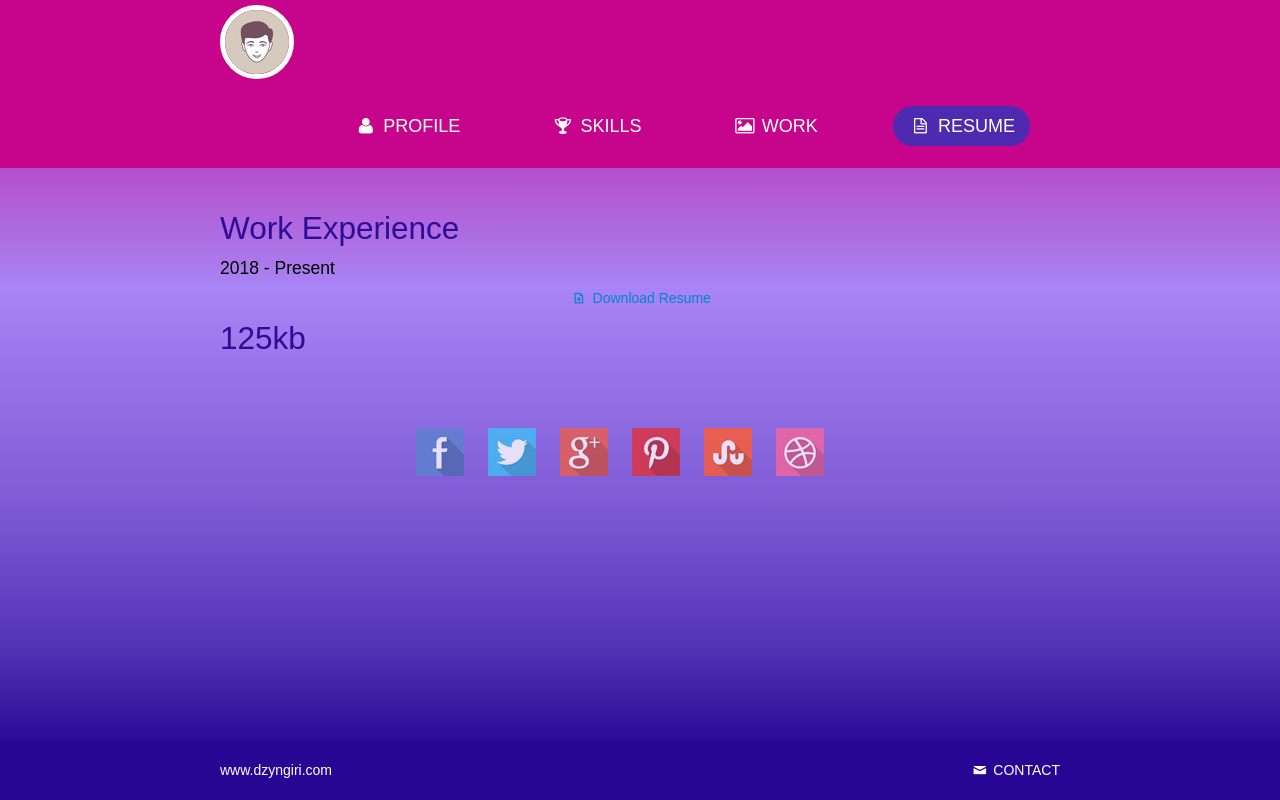
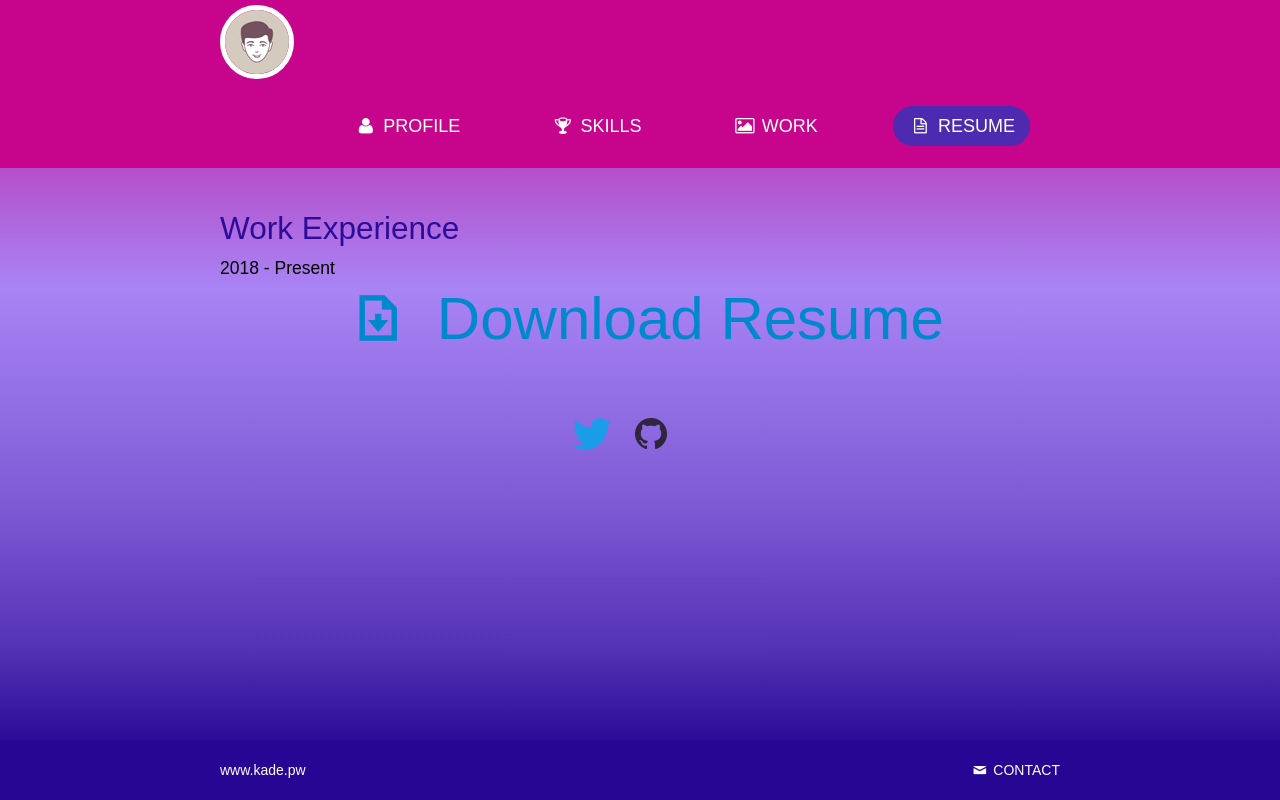
Before and after one commit to zkade0/kade.pw, a website built with Parcel: page resume.html in a window 1280 px wide. Built offline with nearby package versions, Linux system fonts and the light colour scheme; a web font is replaced by a local one.

Commit message:
a bit more work

```diff
--- a/css/style.css
+++ b/css/style.css
@@ -44,7 +44,7 @@ a.contact-me1 {
 }
 a.hire-me:hover {
 	text-decoration:none;
-	background:#BB31B1;
+	background:#9B76EA;
 }
 .social {
 	text-align:center;
@@ -259,6 +259,7 @@ ul.work-images li img:hover {
 	margin:60px 0;
 }
 .resume .btn-center {
+  font-size: 60px;
 	text-align:center;
 }
 .footer {
--- a/resume.html
+++ b/resume.html
@@ -24,26 +24,21 @@
   </div>
 </div>
 <div class="container resume">
-  <h2>Work Experience </h2>
+  <h2>Work Experience</h2>
   <h4>2018 - Present</h4>
   <h5
-  <div class="btn-center"> <a href="#" class="hire-me"><i class="icon-download"></i> Download Resume</a>
-    <h2>125kb</h2>
+  <div class="btn-center"> <a href="/img/men.gif" class="hire-me"><i class="icon-download"></i> Download Resume</a>
   </div>
 </div>
 <div class="row social">
   <ul class="social-icons">
-    <li><a href="#"><img src="img/fb.png" alt=""></a></li>
-    <li><a href="#"><img src="img/tw.png" alt=""></a></li>
-    <li><a href="#"><img src="img/go.png" alt=""></a></li>
-    <li><a href="#"><img src="img/pin.png" alt=""></a></li>
-    <li><a href="#"><img src="img/st.png" alt=""></a></li>
-    <li><a href="#"><img src="img/dr.png" alt=""></a></li>
+    <li><a href="https://twitter.com/_kade__4"><img src="img/twitter.png" alt=""></a></li>
+    <li><a href="https://github.com/zkade0"><img src="img/github.jpg" alt=""></a></li>
   </ul>
 </div>
 <div class="footer">
   <div class="container">
-    <p class="pull-left"><a href="http://dzyngiri.com">www.dzyngiri.com</a></p>
+    <p class="pull-left"><a href="http://kade.pw">www.kade.pw</a></p>
     <p class="pull-right"><a href="#myModal" role="button" data-toggle="modal"> <i class="icon-mail"></i> CONTACT</a></p>
   </div>
 </div>
```
Also changed, not shown: 404.html (+4 -4 lines), index.html (+3 -3 lines), skills.html (+5 -9 lines), work.html (+7 -7 lines), 1 other file.
